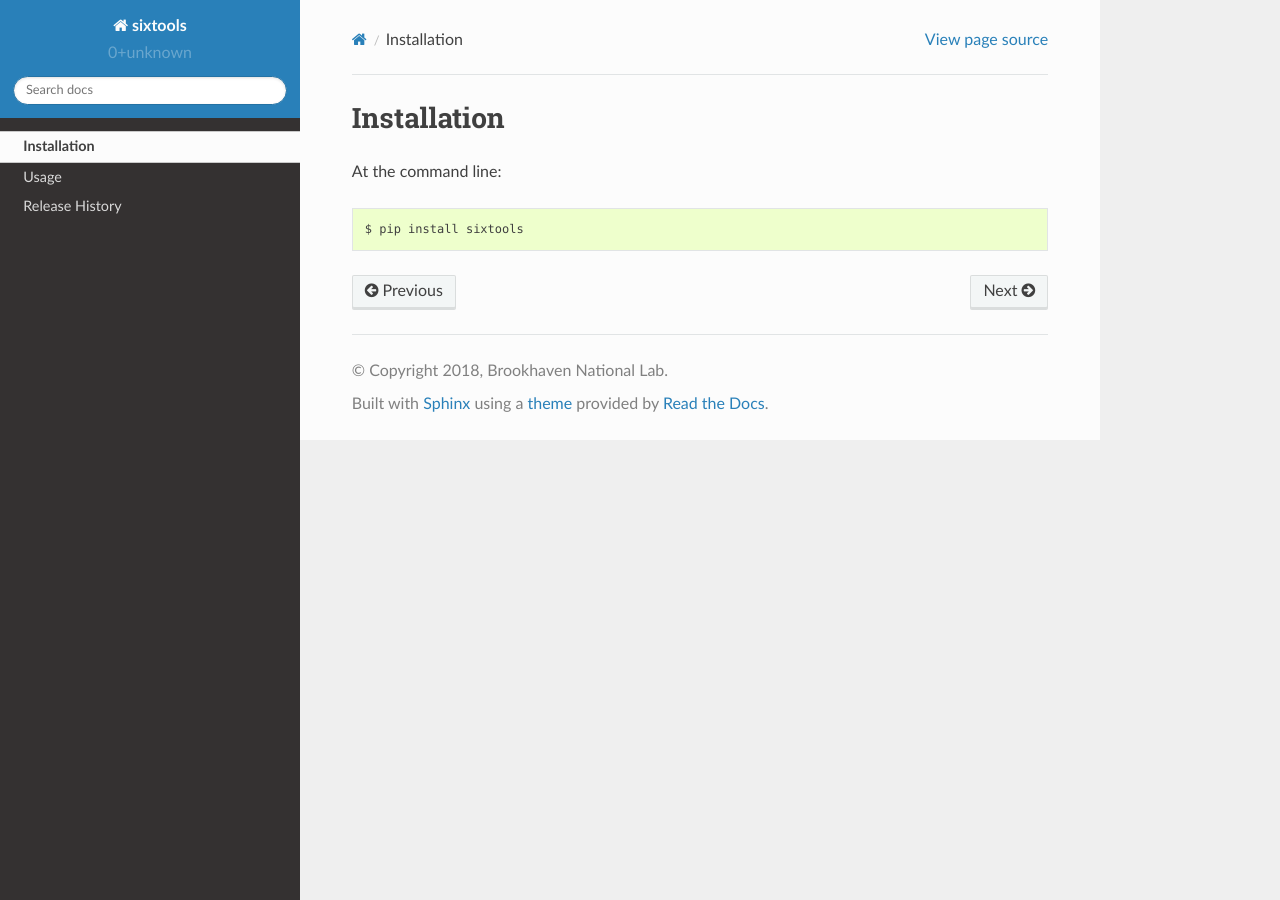
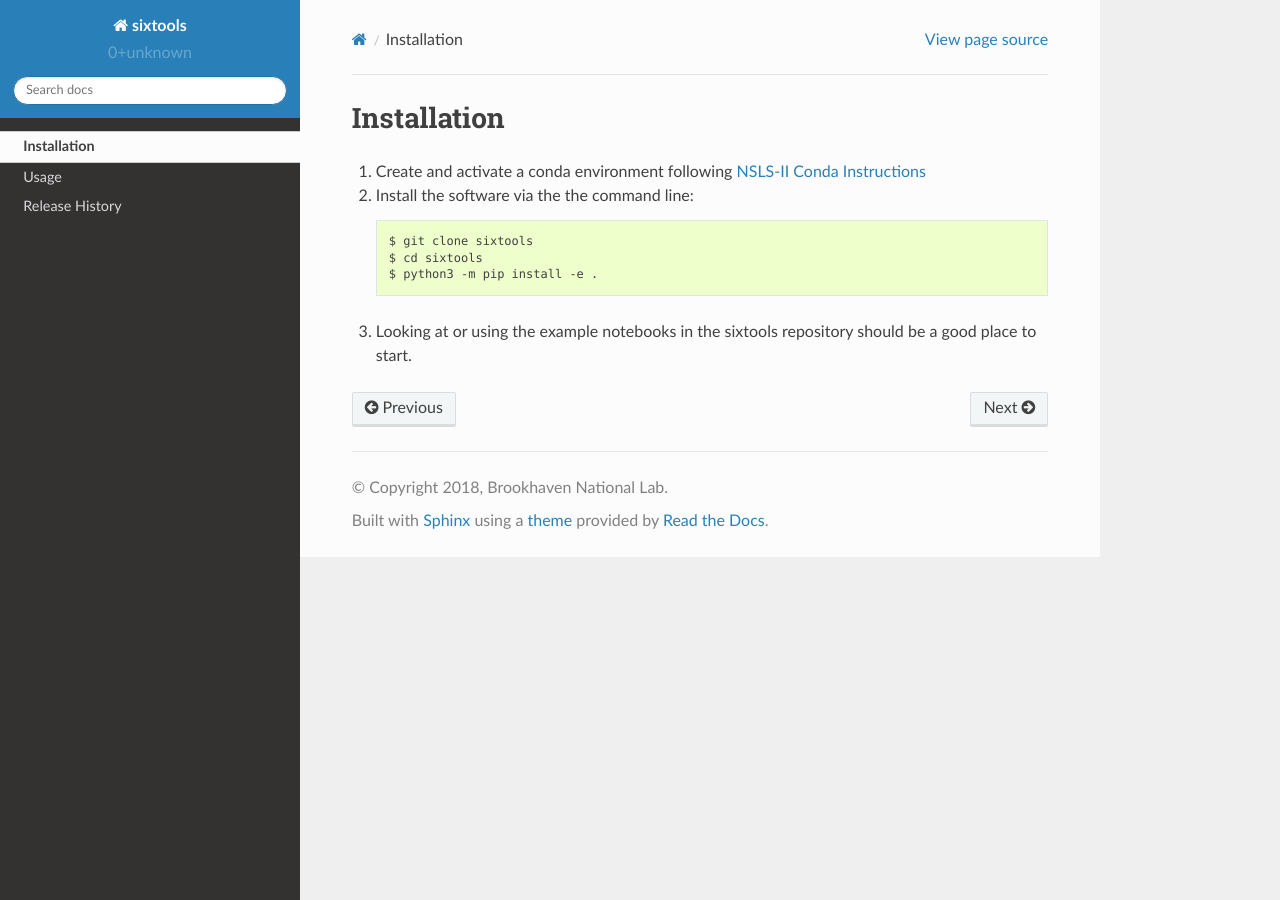
Before and after one commit to NSLS-II-SIX/sixtools, a Sphinx documentation site: the page built from docs/source/installation.rst, in a window 1280 px wide. Built offline with Sphinx 7.4.7 and the Read the Docs theme 2.0.0, drawn with Linux system fonts in a browser that asks for light colours.

Commit message:
Add a little bit of documentation to have a real test

```diff
--- a/docs/source/installation.rst
+++ b/docs/source/installation.rst
@@ -2,6 +2,12 @@
 Installation
 ============
 
-At the command line::
+#. Create and activate a conda environment following `NSLS-II Conda Instructions <https://nsls-ii.github.io/conda.html?highlight=conda/>`_
 
-    $ pip install sixtools
+#. Install the software via the the command line::
+
+    $ git clone sixtools
+    $ cd sixtools
+    $ python3 -m pip install -e .
+
+#. Looking at or using the example notebooks in the sixtools repository should be a good place to start.
```
